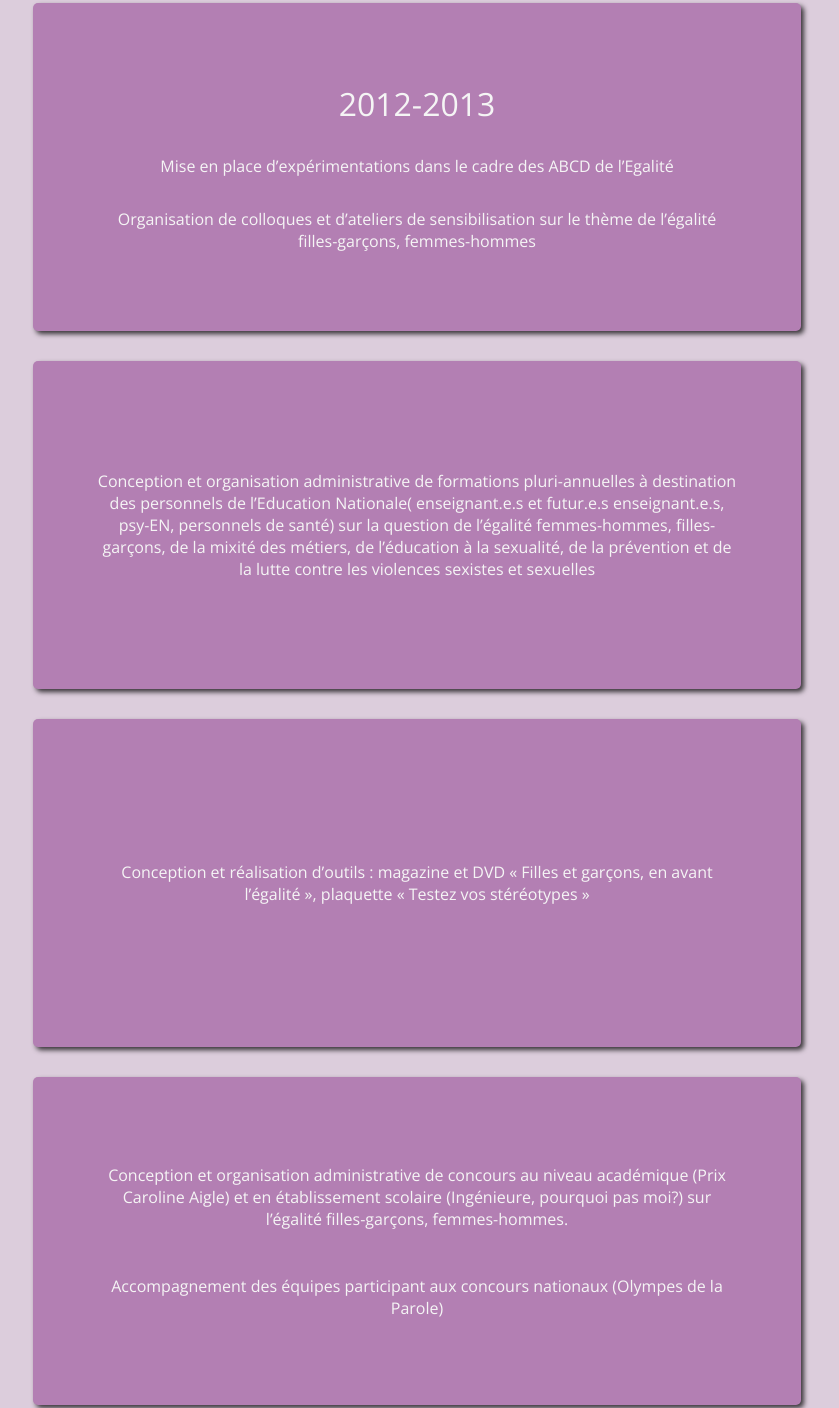
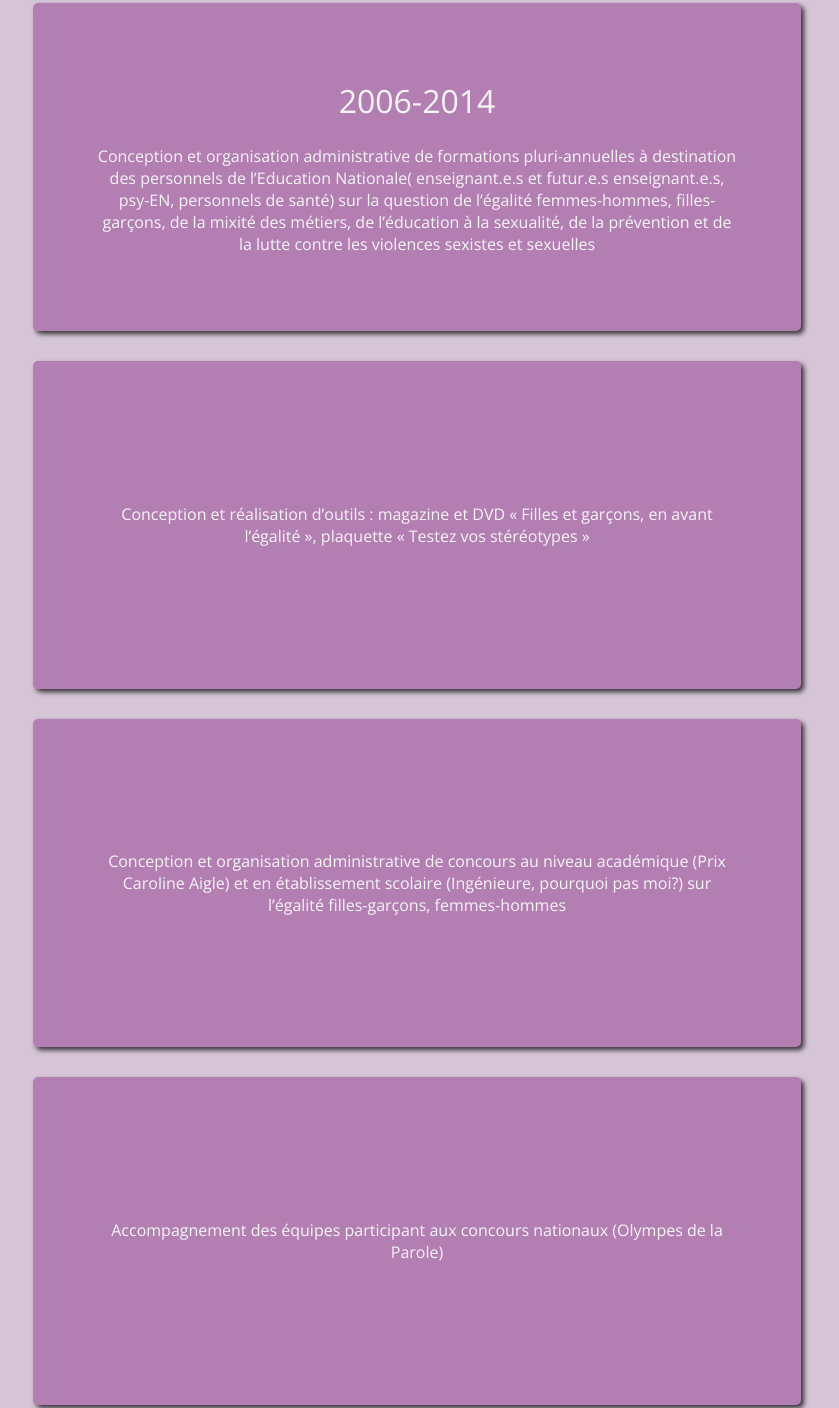
Before and after one commit to CopieChloe/Isabelle-Harmand, a plain HTML site: page index.html in a window 1280 px wide. Shown: the part 2122-3530 px from the top of the page, without its empty margins (223-1062 px from the left). Drawn offline with nearby package versions, Linux system fonts and the light colour scheme.

Commit message:
content modifications : realizations

```diff
--- a/index.html
+++ b/index.html
@@ -133,39 +133,42 @@
             <div class="real_content">Référente Égalité filles-garçons</div>
         </div>
 
-
-
         <div class="real_container">
-            <div class="real_title">2012-2013</div>
-            <div class="real_content">Mise en place d’expérimentations dans le cadre des ABCD de l’Egalité</div>
-            <div class="real_content">Organisation de colloques et d’ateliers de sensibilisation sur le thème de
-                l’égalité filles-garçons, femmes-hommes</div>
+            <div class="real_title">2006-2014</div>
+            <div class="real_content">
+                Conception et organisation administrative de formations pluri-annuelles à destination des personnels de l’Education Nationale( enseignant.e.s et futur.e.s enseignant.e.s, psy-EN, personnels de santé) sur la question de l’égalité femmes-hommes, filles-garçons, de la mixité des métiers, de l’éducation à la sexualité, de la prévention et de la lutte contre les violences sexistes et sexuelles
+            </div>
         </div>
 
         <div class="real_container">
-            <div class="real_content">Conception et organisation administrative de formations pluri-annuelles à
-                destination des personnels de l’Education Nationale( enseignant.e.s et futur.e.s enseignant.e.s, psy-EN,
-                personnels de santé) sur la question de l’égalité femmes-hommes, filles-garçons, de la mixité des
-                métiers, de l’éducation à la sexualité, de la prévention et de la lutte contre les violences sexistes et
-                sexuelles </div>
+            <div class="real_content">
+                Conception et réalisation d’outils : magazine et DVD « Filles et garçons, en avant l’égalité », plaquette « Testez vos stéréotypes »
+            </div>
         </div>
 
         <div class="real_container">
-            <div class="real_content">Conception et réalisation d’outils : magazine et DVD « Filles et garçons, en avant
-                l’égalité », plaquette « Testez vos stéréotypes »</div>
+            <div class="real_content">
+                Conception et organisation administrative de concours au niveau académique (Prix Caroline Aigle) et en établissement scolaire (Ingénieure, pourquoi pas moi?) sur l’égalité filles-garçons, femmes-hommes
+            </div>
         </div>
 
         <div class="real_container">
-            <div class="real_content">Conception et organisation administrative de concours au niveau académique (Prix
-                Caroline Aigle) et en établissement scolaire (Ingénieure, pourquoi pas moi?) sur l’égalité
-                filles-garçons, femmes-hommes.</div>
-            <div class="real_content">Accompagnement des équipes participant aux concours nationaux (Olympes de la
-                Parole)</div>
+            <div class="real_content">
+                Accompagnement des équipes participant aux concours nationaux (Olympes de la Parole)
+            </div>
         </div>
 
         <div class="real_container">
-            <div class="real_content">Conception et animation de partenariats avec des entreprises, des établissements
-                d’Enseignement Supérieur</div>
+            <div class="real_content">
+                Conception et animation de partenariats avec des entreprises, des établissements d’Enseignement Supérieur
+            </div>
+        </div>
+
+        <div class="real_container">
+            <div class="real_title">2013-2014</div>
+            <div class="real_content">
+                Participation à la conception nationale et mise en place dans l'académie de Nancy-Metz de l'expérimentation ABCD de l'égalité.  Conception,animation et suivi des formations.
+            </div>
         </div>
 
     </div>
@@ -245,7 +248,7 @@
         <div class="education_container">
             <div class="education_date">2006-2018 </div>
             <div class="education_dot">•</div>
-            <div class="education_content">Formations sur l’égalité filles-garçons et femmes-hommes, les violences
+            <div class="education_content">Formations sur l’égalité filles-garçons et femmes-hommes et les violences
                 faites aux femmes, dans le cadre de colloques, et conférences organisé·e·s par le Centre Hubertine
                 Auclair, l’Institut Emilie du Châtelet, l’association Femmes et Sciences, la Région Ile de France, le
                 Ministère de l’Education Nationale</div>
@@ -336,6 +339,7 @@
         </div>
     </div>
 
+
 </body>
 
 </html>
--- a/main.css
+++ b/main.css
@@ -9,7 +9,7 @@ body, html {
 }
 
 html {
-    background-color: rgba(109, 50, 109, 0.05);
+    background-color: rgba(109, 50, 109, 0.102);
     padding-top: 5vh;
 }
 
@@ -61,7 +61,6 @@ header {
 .titre {
     text-align: center;
     height: 7vh;
-    width: 100%;
     background-color: rgba(145, 78, 145,0.2);
     color: rgb(109, 50, 109);
     padding: 10px;
```
